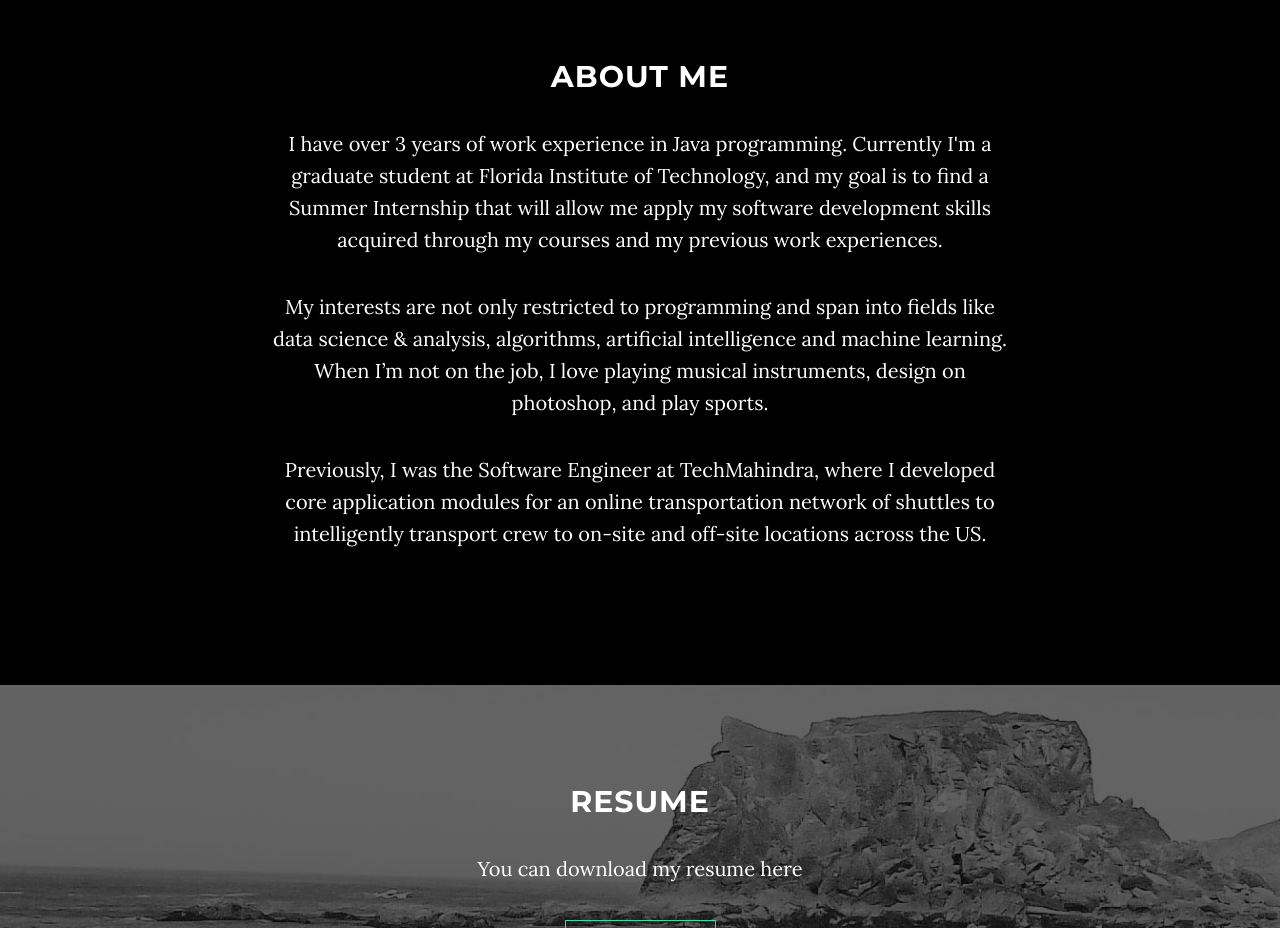
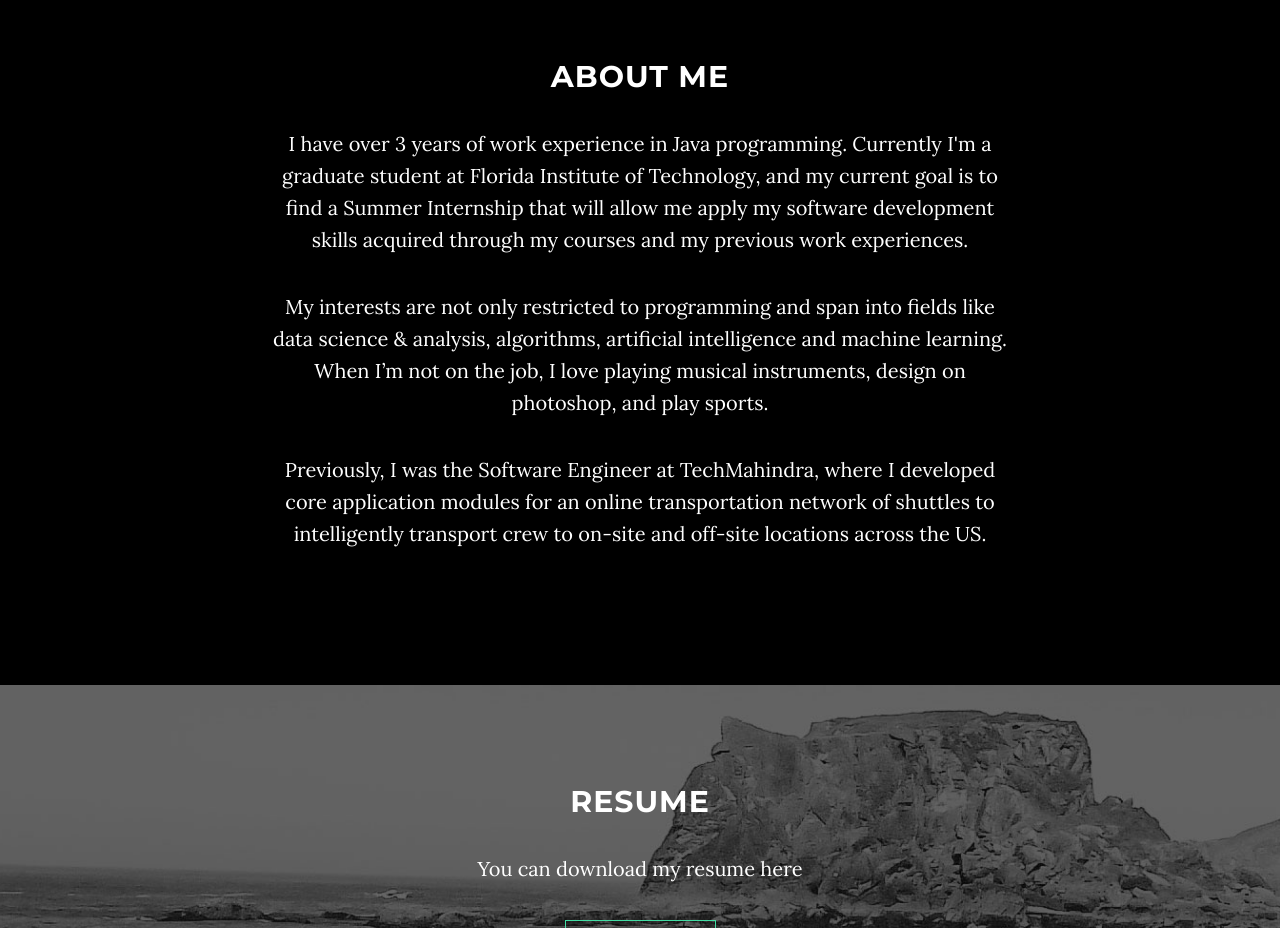
Before and after one commit to denverlobo/portfolio, a website: page index.html in a window 1280 px wide. Shown: the part 840-1768 px from the top of the page. Drawn offline with nearby package versions, Linux system fonts and the light colour scheme.

Commit message:
Update
Signed-off-by: Denver Lobo <dlobo2016@my.fit.edu>

```diff
--- a/index.html
+++ b/index.html
@@ -94,7 +94,7 @@
         <div class="row">
             <div class="col-lg-8 col-lg-offset-2">
                 <h2>About Me</h2>
-                <p>I have over 3 years of work experience in Java programming. Currently I'm a graduate student at Florida Institute of Technology, and my goal is to find a Summer Internship that will allow me apply my software development skills acquired through my courses and my previous work experiences. </p><p>  My interests are not only restricted to programming and span into fields like data science & analysis, algorithms, artificial intelligence and machine learning. When I’m not on the job, I love playing musical instruments, design on photoshop, and play sports.</p>
+                <p>I have over 3 years of work experience in Java programming. Currently I'm a graduate student at Florida Institute of Technology, and my current goal is to find a Summer Internship that will allow me apply my software development skills acquired through my courses and my previous work experiences. </p><p>  My interests are not only restricted to programming and span into fields like data science & analysis, algorithms, artificial intelligence and machine learning. When I’m not on the job, I love playing musical instruments, design on photoshop, and play sports.</p>
                 <p>Previously, I was the Software Engineer at TechMahindra, where I developed core application modules for an online transportation network of shuttles to intelligently transport crew to on-site and off-site locations across the US.</p>
                 <!--<p>This theme features stock photos by <a href="http://gratisography.com/">Gratisography</a> along with a custom Google Maps skin courtesy of <a href="http://snazzymaps.com/">Snazzy Maps</a>.</p>-->
 
```
